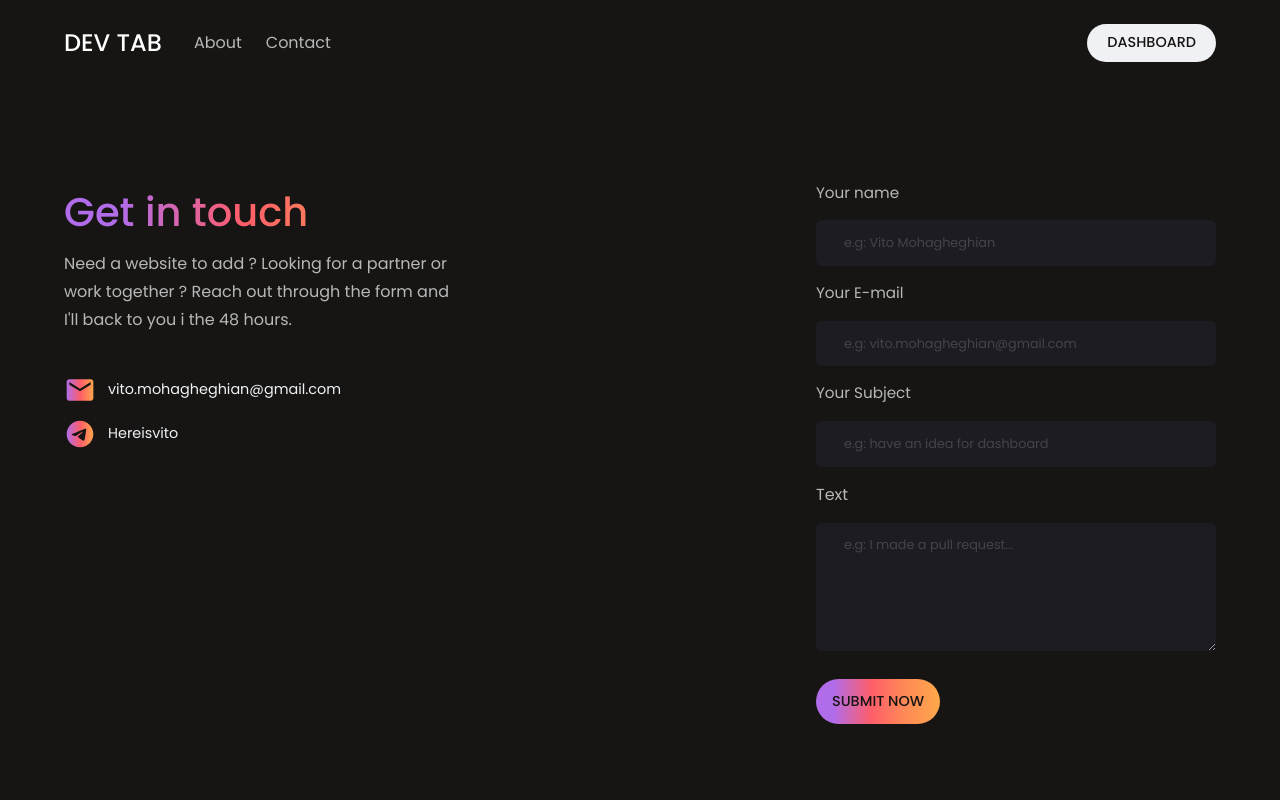
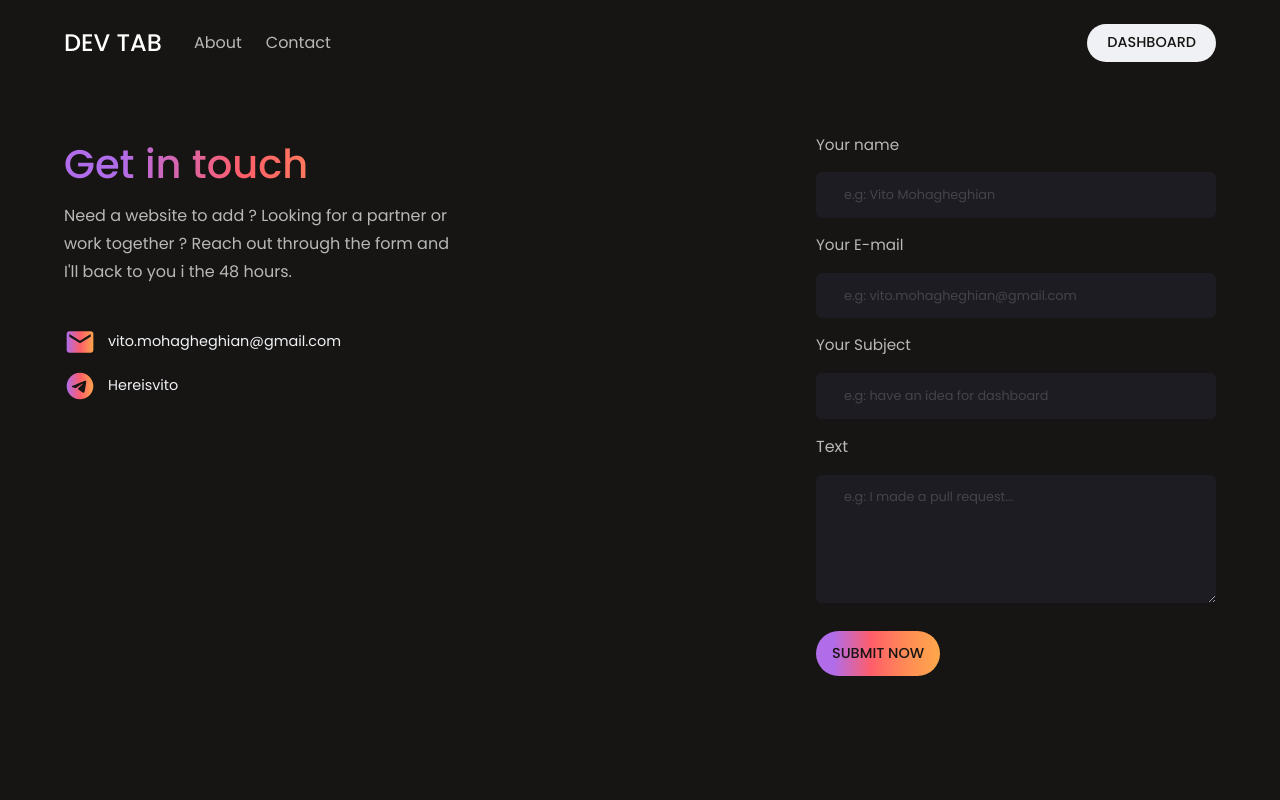
Before and after one commit to mohammad-mghn/dev-tab, a Next.js app: page /contact in a window 1280 px wide. Shown: the top 800 px of the page. Built offline with nearby package versions, Linux system fonts and the light colour scheme.

Commit message:
fix layout

```diff
--- a/src/app/(site)/layout.tsx
+++ b/src/app/(site)/layout.tsx
@@ -10,7 +10,7 @@ export default function RootLayout({
       <body className="px-6 lg:px-10 xl:px-6 mx-auto lg:max-w-[75rem] 2xl:max-w-[75rem] bg-primary !overflow-x-hidden">
         <Navbar />
 
-        <div className="mt-24">{children}</div>
+        <div className="mt-12">{children}</div>
 
         <Footer />
       </body>
--- a/src/app/(site)/page.tsx
+++ b/src/app/(site)/page.tsx
@@ -28,7 +28,7 @@ export default function Home() {
 
       <Image
         src={Banner}
-        className="mt-24 w-full scale-105"
+        className="mt-28 w-full scale-105"
         alt="dev tab dashboard preview"
       />
 
--- a/src/components/header/header.tsx
+++ b/src/components/header/header.tsx
@@ -6,7 +6,7 @@ import { CodeImg } from "@/assets";
 
 function Header() {
   return (
-    <section className="md:p-6 lg:p-0 flex lg:justify-between flex-col items-center gap-y-14 lg:flex-row overflow-visible h-full">
+    <section className="md:p-6 lg:p-0 mt-16 flex lg:justify-between flex-col items-center gap-y-14 lg:flex-row overflow-visible h-full">
       <div className="lg:mr-10 flex lg:block flex-col items-center">
         <h1 className="text-gradient w-fit text-[2.125rem] xl:text-[2.75rem] 2xl:text-5xl !leading-relaxed font-bold sm:mx-auto lg:mx-0 text-center lg:text-start">
           Stay up-to-date
```
